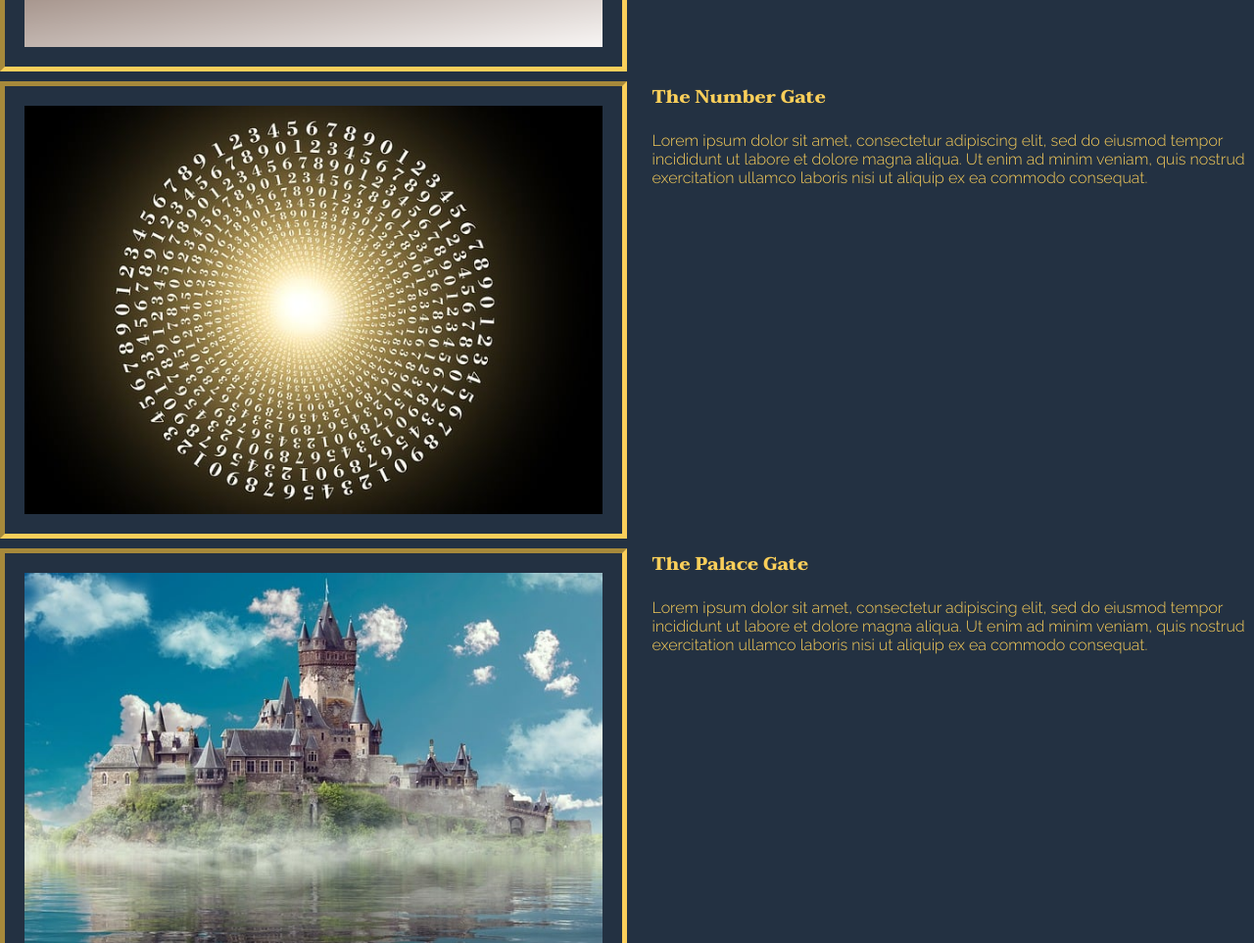
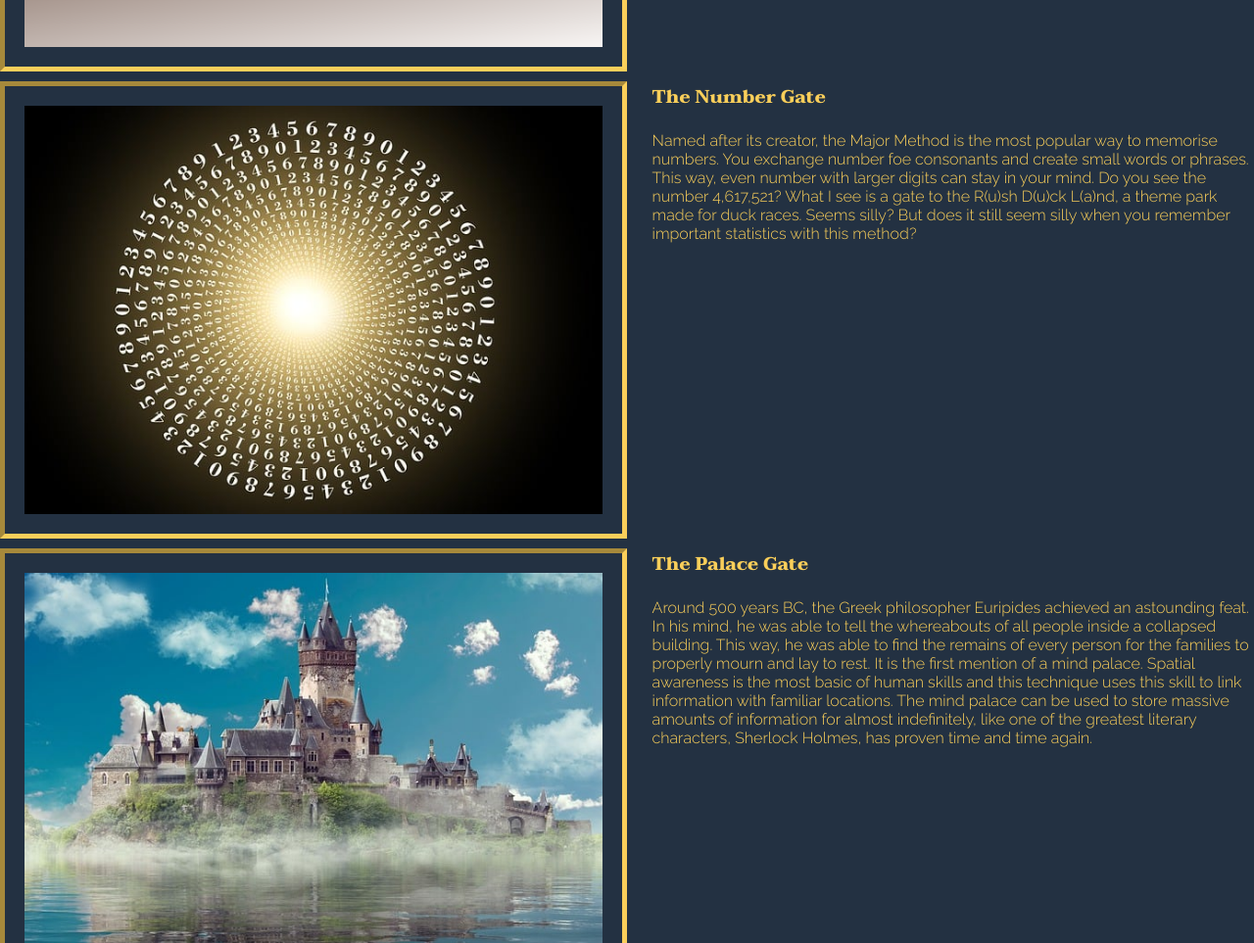
Before and after one commit to sanchez619/memory_gates, a plain HTML site: page about.html in a window 1280 px wide. Shown: the part 1600-2563 px from the top of the page at 98% size. Drawn offline with Linux system fonts and the light colour scheme; a web font is replaced by a local one.

Commit message:
feat: added content to m_techniques section

```diff
--- a/about.html
+++ b/about.html
@@ -68,10 +68,11 @@
                 <div class="m-explanation">
                     <h3>The Story Gate</h3>
                     <br>
-                    <p>Lorem ipsum dolor sit amet, consectetur adipiscing elit, sed do eiusmod tempor incididunt ut labore et
-                    dolore magna
-                    aliqua. Ut enim ad minim veniam, quis nostrud exercitation ullamco laboris nisi ut aliquip ex ea commodo
-                    consequat.</p>
+                    <p>Various stories and myths have stood the test of time. King Arthur, Heracles, Prince Siddharta... their tales were told
+                    in a way which made it possible to remember information even without written media.
+                    This phenomenon can be used to quickly remember many random things you require on a list. If you can let your mind
+                    create a story containing everything you need to know, you can skip writing a shopping list for good.
+                    </p>
                 </div>
             </div>
             <div class="m_summary">
@@ -81,10 +82,11 @@
                 <div class="m-explanation">
                     <h3>The Number Gate</h3>
                     <br>
-                    <p>Lorem ipsum dolor sit amet, consectetur adipiscing elit, sed do eiusmod tempor incididunt ut labore et
-                    dolore magna
-                    aliqua. Ut enim ad minim veniam, quis nostrud exercitation ullamco laboris nisi ut aliquip ex ea commodo
-                    consequat.</p>
+                    <p>Named after its creator, the Major Method is the most popular way to memorise numbers. You exchange number foe
+                    consonants and create small words or phrases. This way, even number with larger digits can stay in your mind.
+                    Do you see the number 4,617,521? What I see is a gate to the R(u)sh D(u)ck L(a)nd, a theme park made for duck races.
+                    Seems silly? But does it still seem silly when you remember important statistics with this method?
+                    </p>
                 </div>
             </div>
             <div class="m_summary">
@@ -94,10 +96,14 @@
                 <div class="m-explanation">
                     <h3>The Palace Gate</h3>
                     <br>
-                    <p>Lorem ipsum dolor sit amet, consectetur adipiscing elit, sed do eiusmod tempor incididunt ut labore et
-                    dolore magna
-                    aliqua. Ut enim ad minim veniam, quis nostrud exercitation ullamco laboris nisi ut aliquip ex ea commodo
-                    consequat.</p>
+                    <p>Around 500 years BC, the Greek philosopher Euripides achieved an astounding feat. In his mind, he was able to tell the
+                    whereabouts of all people inside a collapsed building. This way, he was able to find the remains of every person for the
+                    families to properly mourn and lay to rest.
+                    It is the first mention of a mind palace. Spatial awareness is the most basic of human skills and this technique uses
+                    this skill to link information with familiar locations. The mind palace can be used to store massive amounts of
+                    information for almost indefinitely, like one of the greatest literary characters, Sherlock Holmes, has proven time and
+                    time again.
+                    </p>
                 </div>
             </div>
         </section>
```
